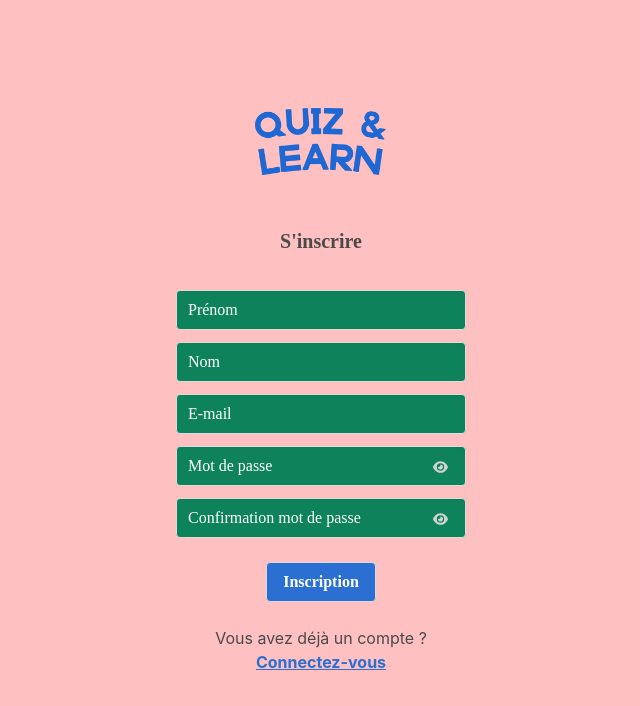
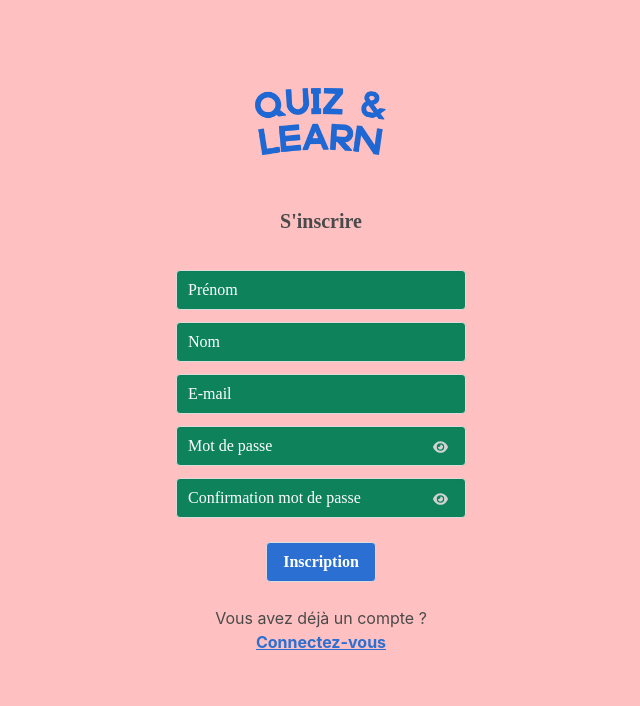
Before and after one commit to margauxln/quizandlearn, a React (Create React App) app in the folder frontend/: page /signup in a window 1280 px wide. Shown: the top 706 px of the page, without its empty margins (319-959 px from the left). Built offline with nearby package versions, Linux system fonts and the light colour scheme.

Commit message:
fix-US4- renamed Login and Signup

```diff
--- a/frontend/src/app/App.js
+++ b/frontend/src/app/App.js
@@ -1,7 +1,7 @@
 import 'bulma/css/bulma.min.css';
 import React from "react";
-import LogIn from '../pages/LogIn/LogIn';
-import SignUp from '../pages/SignUp/SignUp';
+import Login from '../pages/Login/Login';
+import Signup from '../pages/Signup/Signup';
 import { Routes, Route } from "react-router-dom";
 import Explore from '../pages/Explore/Explore';
 import { AuthProvider } from '../context/AuthProvider';
@@ -15,8 +15,8 @@ const App = () => {
 
             {/* public routes */}
             <Route element={<RequireAuth onlyPublic={true}/>}>
-              <Route path="/" element={<LogIn />} />
-              <Route path="signup" element={<SignUp />} />
+              <Route path="/" element={<Login />} />
+              <Route path="signup" element={<Signup />} />
             </Route>
 
             {/* we want to protect these routes */}
--- a/frontend/src/hooks/useAuth.js
+++ b/frontend/src/hooks/useAuth.js
@@ -53,7 +53,7 @@ export const useAuth = () => {
                     onError(errorDisplayed.server);
 
                 } else if (error.response.status === 401) {
-                    onError(errorDisplayed.credentials);
+                    onError(errorDisplayed.invalidCredentials);
                 }
             }
         }
--- a/frontend/src/pages/LogIn/LogIn.jsx
+++ b/frontend/src/pages/Login/Login.jsx
@@ -1,4 +1,4 @@
-import "./LogIn.css";
+import "./Login.css";
 import { useFormik } from "formik";
 import * as Yup from "yup";
 import { faInfoCircle, faEye } from "@fortawesome/free-solid-svg-icons";
--- a/frontend/src/pages/SignUp/SignUp.css
+++ b/frontend/src/pages/Signup/Signup.css
@@ -8,7 +8,7 @@
 
 #signUpContainer{
     background-color: #FEC0C0;
-    padding-top: 70px;
+    padding-top: 50px;
     max-width: 290px;
     margin: 0 auto;
     text-align: center;
@@ -79,6 +79,7 @@
 .errorContentSignUp{
     color: firebrick;
     padding-top: 0.3em;
+    text-align: start;
 }
 
 .errorMessageSignUp{
@@ -89,7 +90,7 @@
 .errorIconSignUp{
     color: firebrick;
     padding-left: 3px;
-    padding-right: 5px;
+    padding-right: 7px;
     padding-top: 0.5em;
 }
 
--- a/frontend/src/pages/SignUp/SignUp.jsx
+++ b/frontend/src/pages/Signup/Signup.jsx
@@ -1,4 +1,4 @@
-import './SignUp.css';
+import './Signup.css';
 import { useFormik } from 'formik';
 import * as Yup from 'yup';
 import { faInfoCircle, faEye } from '@fortawesome/free-solid-svg-icons';
```
Also changed, not shown: frontend/src/pages/Login/Login.css (renamed from frontend/src/pages/LogIn/LogIn.css).
